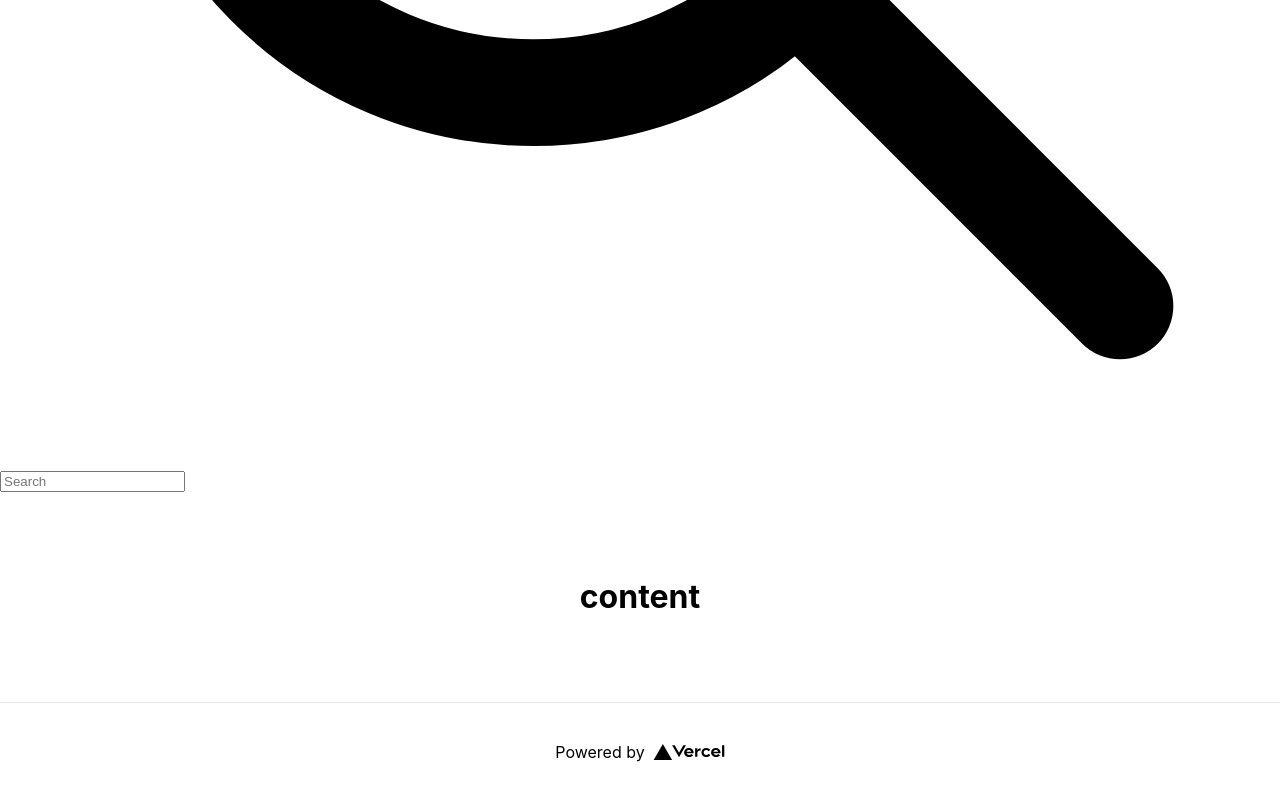
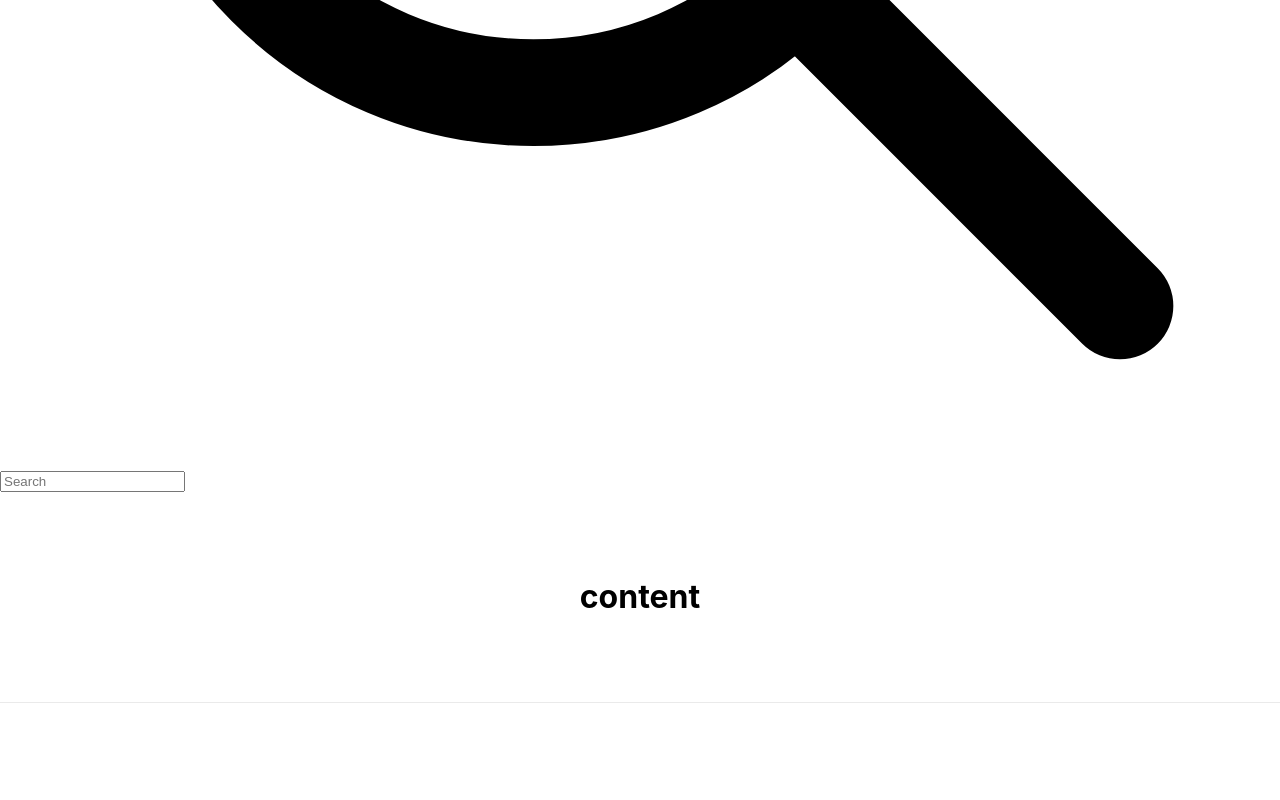
Before and after one commit to m4xlr/M4XLR, a Next.js app: page / in a window 1280 px wide. Shown: the part 876-1676 px from the top of the page. Built offline with nearby package versions, Linux system fonts and the light colour scheme.

Commit message:
created jouthweernal

```diff
--- a/pages/index.tsx
+++ b/pages/index.tsx
@@ -10,7 +10,7 @@ export default function Home() {
   return (
     <div>
       <Head>
-        <title>Do your really read this?</title>
+        <title>M4XLR | Home</title>
         <meta name="description" content="Generated by create next app" />
         <link rel="icon" href="/M.ico" />
       </Head>
@@ -21,16 +21,7 @@ export default function Home() {
       </main>
 
       <footer className={styles.footer}>
-        <a
-          href="https://vercel.com?utm_source=create-next-app&utm_medium=default-template&utm_campaign=create-next-app"
-          target="_blank"
-          rel="noopener noreferrer"
-        >
-          Powered by{' '}
-          <span className={styles.logo}>
-            <Image src="/vercel.svg" alt="my money" width={72} height={16} />
-          </span>
-        </a>
+
       </footer>
     </div>
   )
```
Also changed, not shown: pages/jouthweernal/index.tsx (added, +12 -0 lines).
